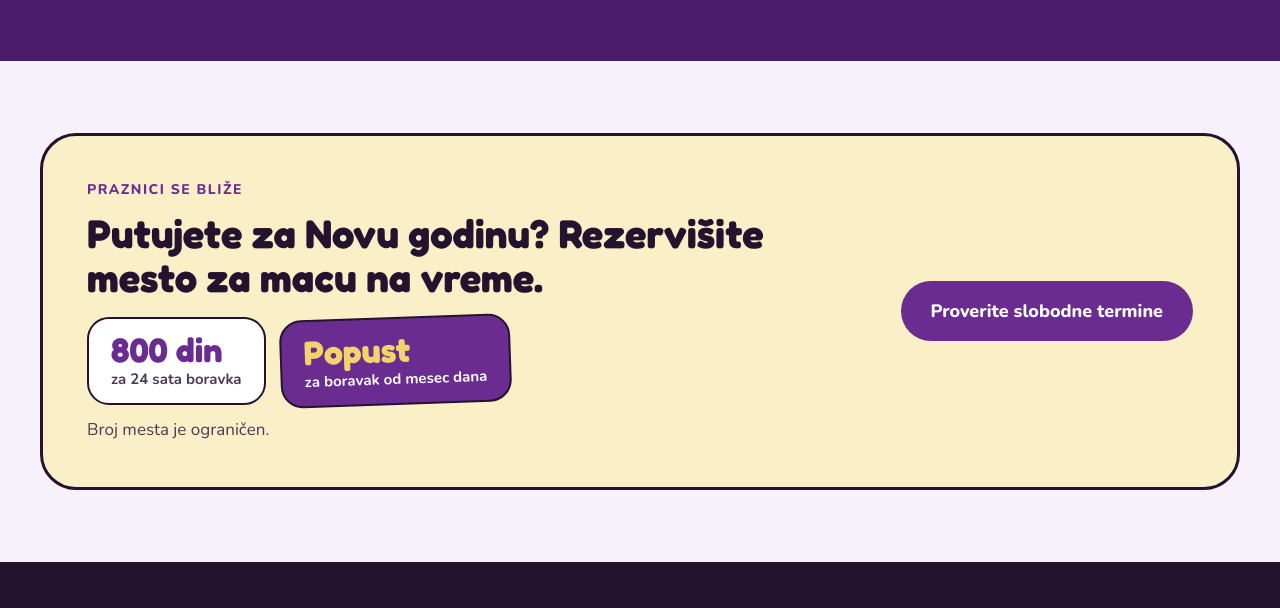
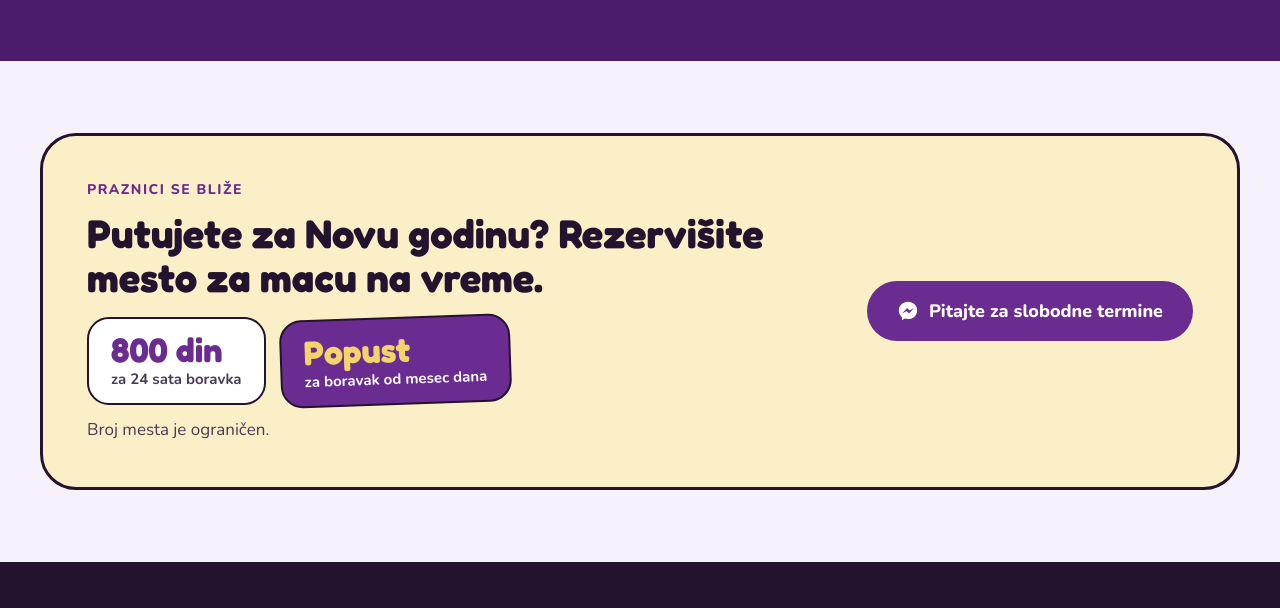
Before and after one commit to Visnja77/Dusica, a plain HTML site: page index.html in a window 1280 px wide. Shown: the part 2420-3028 px from the top of the page. Drawn offline with Linux system fonts and the light colour scheme.

Commit message:
Slobodni termini preko Messengera
Co-Authored-By: Claude Opus 5.5 <noreply@anthropic.com>
Claude-Session: https://claude.ai/code/session_01QWtCiqnAjZf3sXtmatH1VT

```diff
--- a/index.html
+++ b/index.html
@@ -206,7 +206,7 @@ img{max-width:100%}
       </div>
       <p style="margin: 0; font-size: 17px; line-height: 1.5; color: #4A3A55">Broj mesta je ograničen.</p>
     </div>
-    <a href="tel:+38163501121" style="background: #6A2C91; color: #fff; text-decoration: none; font-weight: 800; font-size: 18px; padding: 18px 30px; border-radius: 999px">Proverite slobodne termine</a>
+    <a href="https://m.me/61594271100396" target="_blank" rel="noopener" style="display: flex; align-items: center; gap: 10px; background: #6A2C91; color: #fff; text-decoration: none; font-weight: 800; font-size: 18px; padding: 18px 30px; border-radius: 999px"><svg width="22" height="22" viewBox="0 0 24 24" fill="#fff" aria-hidden="true"><path d="M12 2C6.4 2 2 6.1 2 11.5c0 2.9 1.3 5.4 3.4 7.2V22l3.1-1.7c1.1.3 2.3.5 3.5.5 5.6 0 10-4.1 10-9.4S17.6 2 12 2zm1 12.6-2.5-2.7-5 2.7 5.5-5.8 2.6 2.7 4.9-2.7z"/></svg>Pitajte za slobodne termine</a>
   </div>
 </section>
 
```
